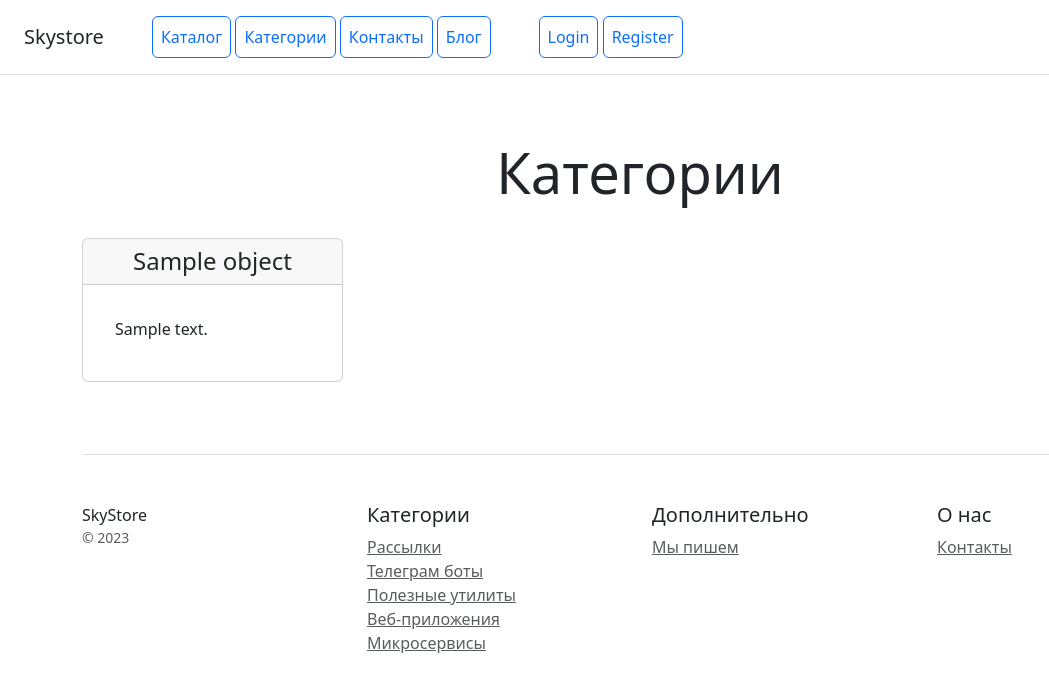
After one commit to DanStaf/bootstrap, a Django app: template catalog/templates/catalog/category_list.html in a window 1280 px wide. The commit adds this page. Shown: the top 692 px of the page, without its empty margins (0-1049 px from the left). Run offline with Django 5.2, Linux system fonts and the light colour scheme; the template is opened without the code that fills it: most values are stand-ins (such as "Sample title", 1, 10 or a date in 2020).

Commit message:
service function for Category_List added (with cache)

```diff
--- /dev/null
+++ b/catalog/templates/catalog/category_list.html
@@ -0,0 +1,35 @@
+{% extends 'catalog/base.html' %}
+{% block content %}
+
+<div class="pricing-header px-3 py-3 pt-md-5 pb-md-4 mx-auto text-center">
+    <h1 class="display-4">Категории</h1>
+</div>
+
+<div class="container">
+
+    <div class="row text-center">
+
+        {% for object in object_list %}
+        <div class="col-3">
+            <div class="card mb-4 box-shadow">
+                <div class="card-header">
+                    <h4 class="my-0 font-weight-normal" >
+                        <a>{{ object.name }}</a>
+                    </h4>
+
+                </div>
+                <div class="card-body">
+                    <ul class="list-unstyled mt-3 mb-4 text-start m-3">
+                        <li>{{ object.description|slice:"0:100" }}</li>
+                    </ul>
+                </div>
+            </div>
+        </div>
+        {% endfor %}
+
+    </div>
+
+    {% include 'catalog/inc_footer.html' %}
+
+</div>
+{% endblock %}
--- a/catalog/templates/catalog/inc_main_menu.html
+++ b/catalog/templates/catalog/inc_main_menu.html
@@ -2,6 +2,7 @@
     <h5 class="my-0 mr-md-auto font-weight-normal">Skystore</h5>
     <nav class="ms-5">
         <a class="p-2 btn btn-outline-primary" href="/">Каталог</a>
+        <a class="p-2 btn btn-outline-primary" href="/categories/">Категории</a>
         <a class="p-2 btn btn-outline-primary" href="/contacts/">Контакты</a>
         <a class="p-2 btn btn-outline-primary" href="/blog/">Блог</a>
     </nav>
--- a/catalog/urls.py
+++ b/catalog/urls.py
@@ -2,7 +2,8 @@ from django.urls import path
 from django.views.decorators.cache import cache_page
 
 from catalog.apps import CatalogConfig
-from catalog.views import ProductListView, ProductDetailView, ProductCreateView, ProductUpdateView, ProductDeleteView
+from catalog.views import ProductListView, ProductDetailView, ProductCreateView, ProductUpdateView, ProductDeleteView, \
+    CategoryListView
 from catalog.views import ContactListView, product_publish, ProductDescriptionUpdateView, ProductCategoryUpdateView
 from catalog.views import ArticleListView, ArticleDetailView, ArticleCreateView, ArticleUpdateView, ArticleDeleteView
 from config.settings import CACHE_ENABLED
@@ -22,6 +23,8 @@ urlpatterns = [
     path('product/update/<int:pk>', ProductUpdateView.as_view(), name='update_product'),
     path('product/delete/<int:pk>', ProductDeleteView.as_view(), name='delete_product'),
 
+    path('categories/', CategoryListView.as_view(), name='categories'),
+
     path('blog/', ArticleListView.as_view(), name='blog'),
     path('blog/<int:pk>', ArticleDetailView.as_view(), name='view_article'),
     path('blog/create', ArticleCreateView.as_view(), name='create_article'),
```
Also changed, not shown: catalog/services.py (added, +16 -0 lines), catalog/views.py (+14 -1 lines), readme.md.
